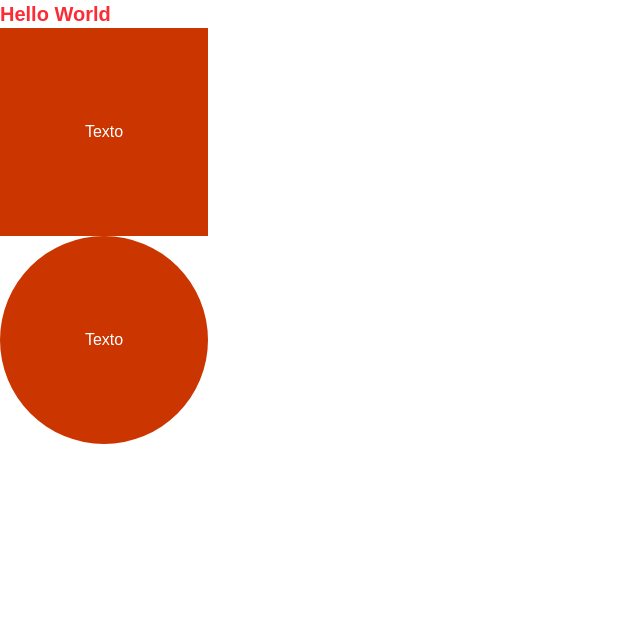
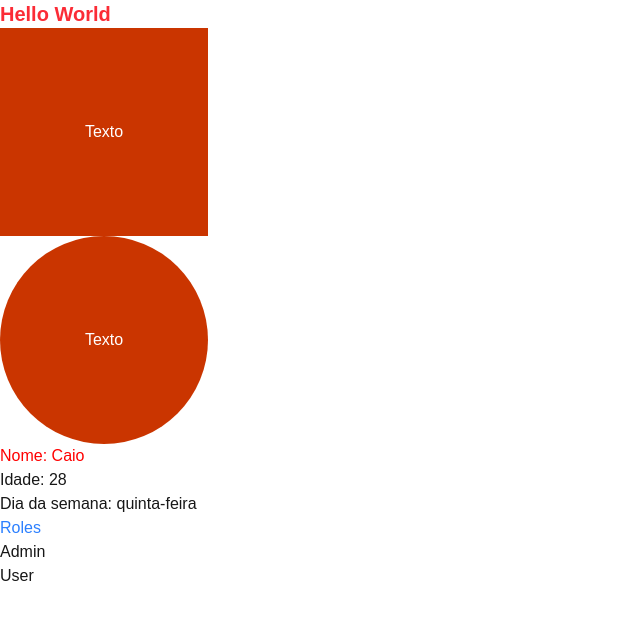
Before and after one commit to CaioScatolino/react-primeiro-projeto, a Next.js app: page / in a window 1280 px wide. Shown: the top 620 px of the page, without its empty margins (0-640 px from the left). Built offline with nearby package versions, Linux system fonts and the light colour scheme.

Commit message:
feat: add Person component and integrate it into the main page layout

```diff
--- a/app/page.tsx
+++ b/app/page.tsx
@@ -1,3 +1,4 @@
+import { Person } from "@/components/Person";
 import { Square, Circle } from "../components/Geo";
 
 const Page = () => {
@@ -7,6 +8,7 @@ const Page = () => {
 
       <Square />
       <Circle />
+      <Person name="Caio" age={28} roles={["Admin", "User"]} />
 
     </div>
   )
--- /dev/null
+++ b/components/Person.tsx
@@ -0,0 +1,29 @@
+const getWeekday = () => {
+    return new Intl.DateTimeFormat('pt-BR', {
+        weekday: 'long'
+    }).format(new Date());
+}
+
+interface Person {
+    name: string;
+    age: number;
+    roles: string[];
+}
+export const Person = ({ name, age, roles }: Person) => {
+
+    return (
+        <div>
+            <h2 className="" style={{ color: "red" }}>Nome: {name}</h2>
+            <h2 className="">Idade: {age}</h2>
+            <h2 className="">Dia da semana: {getWeekday()}</h2>
+
+            <h3 className="text-blue-500 font-medium">Roles</h3>
+            <ol>
+                {roles.map((role) => (
+                    <li key={role}>{role}</li>
+                ))}
+            </ol>
+        </div>
+    )
+
+}
```
